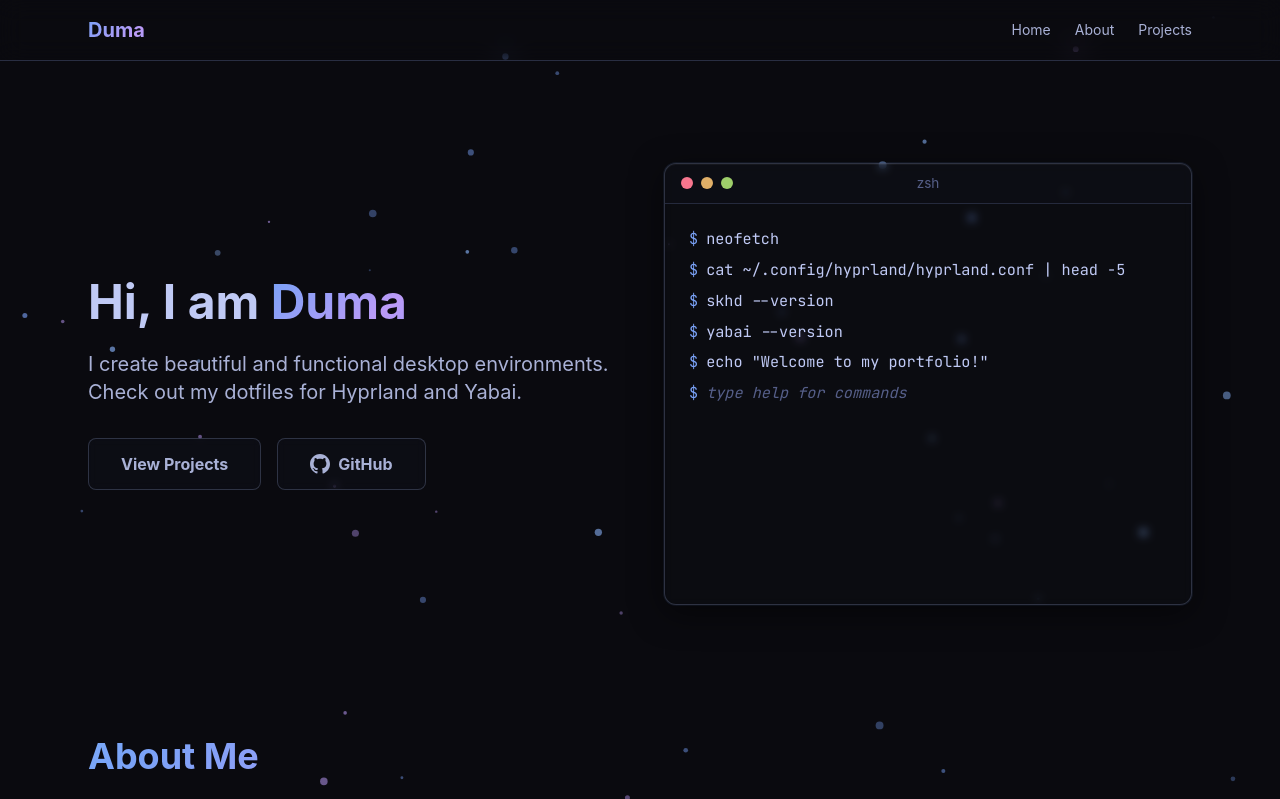
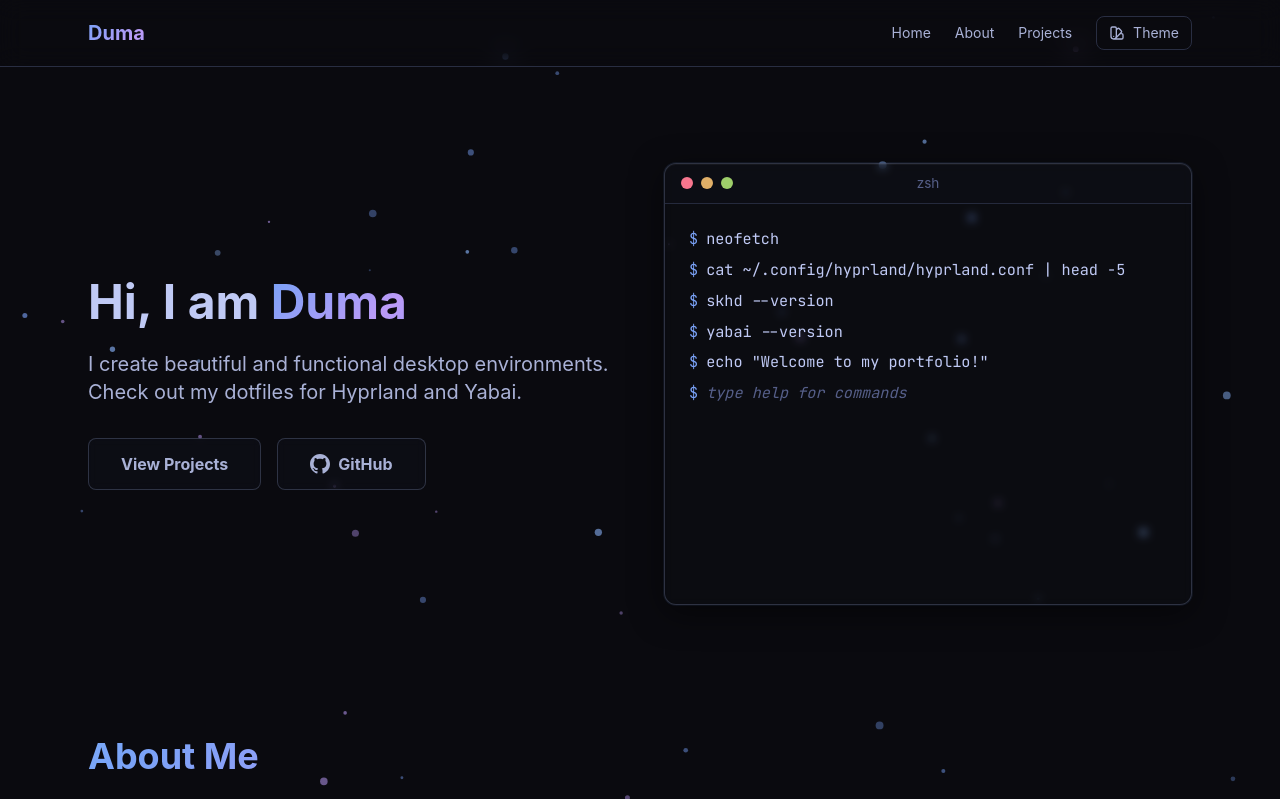
Before and after one commit to duma799/duma-portfolio, a FastAPI app: page / in a window 1280 px wide. Shown: the top 799 px of the page. Run offline with FastAPI, Linux system fonts and the light colour scheme; some libraries are stand-ins or nearby versions; some web fonts are replaced.

Commit message:
add theme picker dropdown to nav

```diff
--- a/app/templates/partials/nav.html
+++ b/app/templates/partials/nav.html
@@ -3,7 +3,7 @@
 >
     <div class="max-w-6xl mx-auto px-6 py-4 flex justify-between items-center">
         <a href="/#home" class="text-xl font-bold gradient-text">Duma</a>
-        <div class="flex gap-6 text-sm text-text-secondary">
+        <div class="flex items-center gap-6 text-sm text-text-secondary">
             <a href="/#home" class="hover:text-accent-blue transition">Home</a>
             <a href="/#about" class="hover:text-accent-blue transition"
                 >About</a
@@ -11,6 +11,87 @@
             <a href="/#projects" class="hover:text-accent-blue transition"
                 >Projects</a
             >
+
+            <!-- Theme Switcher -->
+            <div x-data="{ open: false }" class="relative">
+                <button
+                    @click="open = !open"
+                    class="flex items-center gap-2 px-3 py-1.5 rounded-lg bg-dark-700/50 border border-dark-600 hover:border-accent-blue transition"
+                >
+                    <svg
+                        class="w-4 h-4"
+                        fill="none"
+                        stroke="currentColor"
+                        viewBox="0 0 24 24"
+                    >
+                        <path
+                            stroke-linecap="round"
+                            stroke-linejoin="round"
+                            stroke-width="2"
+                            d="M7 21a4 4 0 01-4-4V5a2 2 0 012-2h4a2 2 0 012 2v12a4 4 0 01-4 4zm0 0h12a2 2 0 002-2v-4a2 2 0 00-2-2h-2.343M11 7.343l1.657-1.657a2 2 0 012.828 0l2.829 2.829a2 2 0 010 2.828l-8.486 8.485M7 17h.01"
+                        />
+                    </svg>
+                    <span class="hidden sm:inline">Theme</span>
+                </button>
+
+                <div
+                    x-show="open"
+                    @click.away="open = false"
+                    x-transition:enter="transition ease-out duration-100"
+                    x-transition:enter-start="opacity-0 scale-95"
+                    x-transition:enter-end="opacity-100 scale-100"
+                    x-transition:leave="transition ease-in duration-75"
+                    x-transition:leave-start="opacity-100 scale-100"
+                    x-transition:leave-end="opacity-0 scale-95"
+                    class="absolute right-0 mt-2 w-44 rounded-lg bg-dark-800 border border-dark-600 shadow-xl overflow-hidden"
+                >
+                    <button
+                        @click="setTheme('tokyo'); open = false"
+                        class="w-full px-4 py-2.5 text-left hover:bg-dark-700 transition flex items-center gap-3"
+                        :class="document.documentElement.getAttribute('data-theme') === 'tokyo' ? 'text-accent-cyan' : ''"
+                    >
+                        <span class="w-3 h-3 rounded-full bg-[#7aa2f7]"></span>
+                        Tokyo Night
+                    </button>
+                    <button
+                        @click="setTheme('catppuccin'); open = false"
+                        class="w-full px-4 py-2.5 text-left hover:bg-dark-700 transition flex items-center gap-3"
+                        :class="document.documentElement.getAttribute('data-theme') === 'catppuccin' ? 'text-accent-cyan' : ''"
+                    >
+                        <span class="w-3 h-3 rounded-full bg-[#cba6f7]"></span>
+                        Catppuccin
+                    </button>
+                    <button
+                        @click="setTheme('gruvbox'); open = false"
+                        class="w-full px-4 py-2.5 text-left hover:bg-dark-700 transition flex items-center gap-3"
+                        :class="document.documentElement.getAttribute('data-theme') === 'gruvbox' ? 'text-accent-cyan' : ''"
+                    >
+                        <span class="w-3 h-3 rounded-full bg-[#fe8019]"></span>
+                        Gruvbox
+                        <span
+                            class="text-[#fabd2f] text-sm ml-auto leading-none"
+                            style="font-family: system-ui, sans-serif"
+                            >★</span
+                        >
+                    </button>
+                    <button
+                        @click="setTheme('material'); open = false"
+                        class="w-full px-4 py-2.5 text-left hover:bg-dark-700 transition flex items-center gap-3"
+                        :class="document.documentElement.getAttribute('data-theme') === 'material' ? 'text-accent-cyan' : ''"
+                    >
+                        <span class="w-3 h-3 rounded-full bg-[#82aaff]"></span>
+                        Material
+                    </button>
+                    <button
+                        @click="setTheme('nord'); open = false"
+                        class="w-full px-4 py-2.5 text-left hover:bg-dark-700 transition flex items-center gap-3"
+                        :class="document.documentElement.getAttribute('data-theme') === 'nord' ? 'text-accent-cyan' : ''"
+                    >
+                        <span class="w-3 h-3 rounded-full bg-[#88c0d0]"></span>
+                        Nord
+                    </button>
+                </div>
+            </div>
         </div>
     </div>
 </nav>
```
